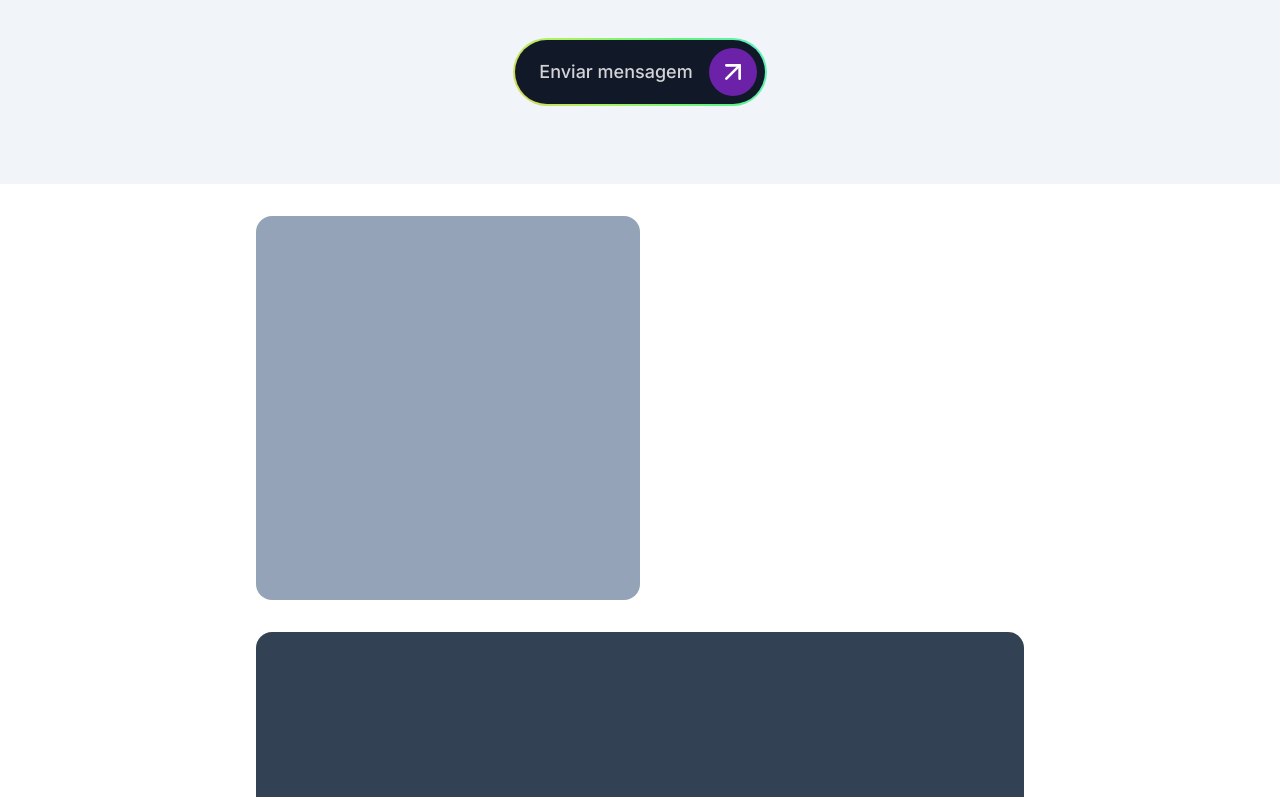
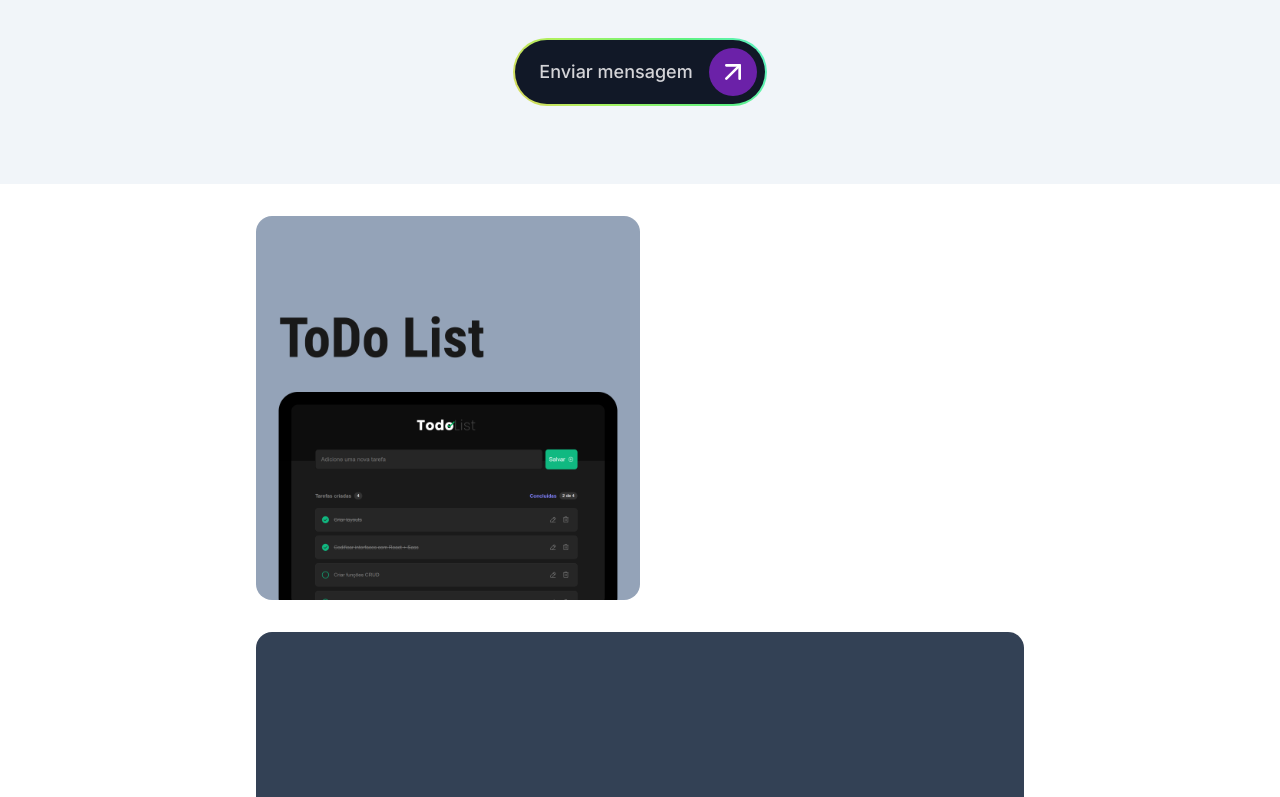
Before and after one commit to ecthon/ecthon-app-2023, a Next.js app: page / in a window 1280 px wide. Shown: the part 498-1295 px from the top of the page. Built offline with nearby package versions, Linux system fonts and the light colour scheme.

Commit message:
post cover todo-list project

```diff
--- a/src/components/sections/Projects/index.tsx
+++ b/src/components/sections/Projects/index.tsx
@@ -1,8 +1,12 @@
+import Image from "next/image";
+
 export function Projects() {
     return (
         <section className="flex flex-col gap-y-8 w-3/5 max-sm:w-4/5 mx-auto">
             <div className="flex flex-wrap w-full h-auto gap-8">
-                <div className="button border-effect flex w-96 max-sm:w-100% h-96 bg-slate-400 rounded-2xl"></div>
+                <div className="button border-effect flex w-96 max-sm:w-100% h-96 bg-slate-400 rounded-2xl overflow-hidden">
+                    <Image width={700} height={700} src="/todo-capa-png.png" alt="Capa do projeto todo list" />
+                </div>
                 <div className="flex flex-1 min-w-96 h-96 bg-slate-700 rounded-2xl"></div>
             </div>
             <div className="flex w-full h-96 rounded-2xl bg-purple-600"></div>
```
Also changed, not shown: public/todo-capa-png.png (added), public/todo-capa.svg (added).
